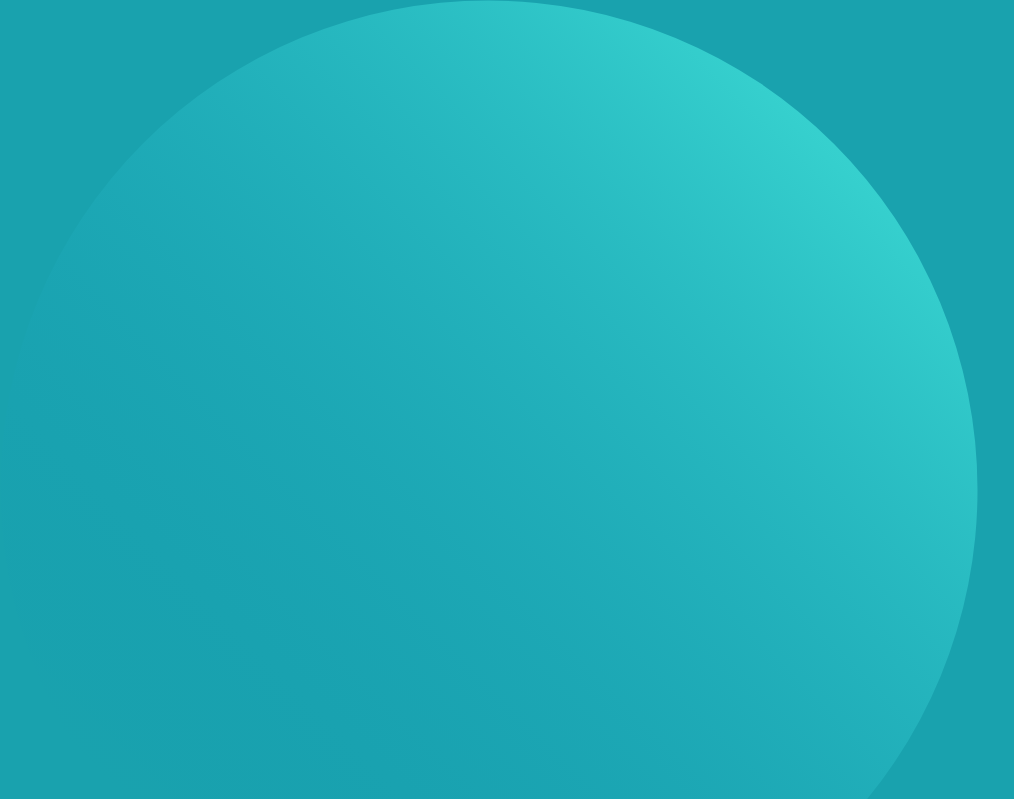
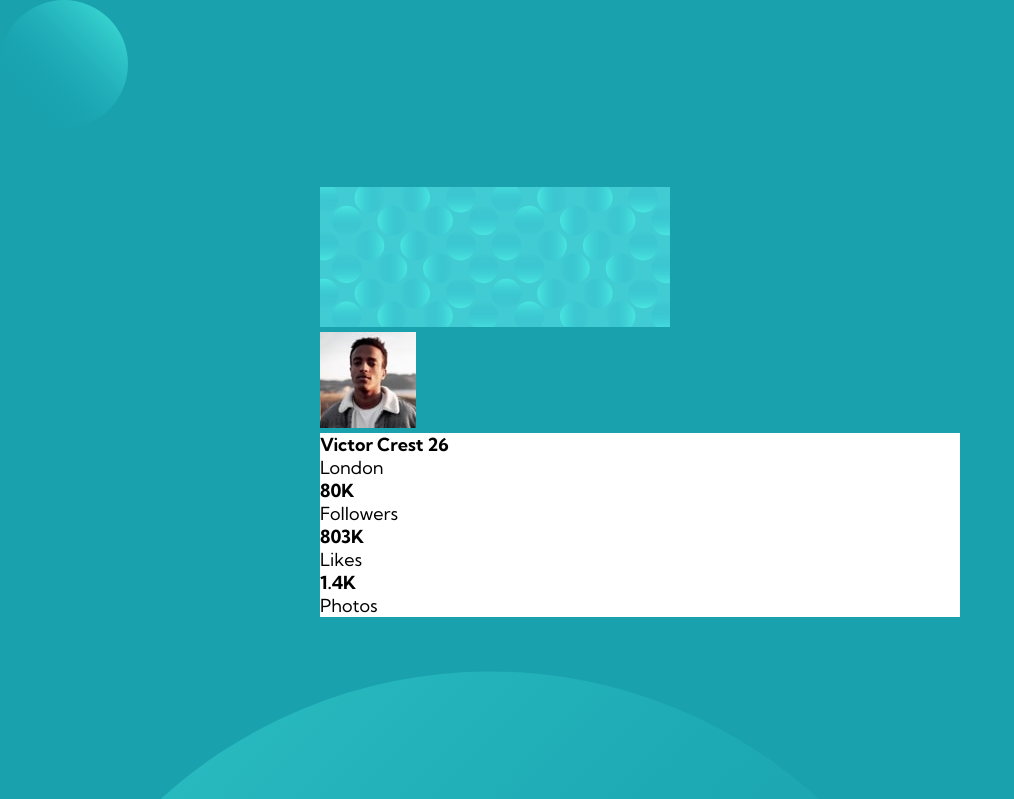
Before and after one commit to DavidCaffrey/profile-card-component-caffrey, a plain HTML site: page index.html in a window 1280 px wide. Shown: the top 799 px of the page, without its empty margins (0-1014 px from the left). Drawn offline with Linux system fonts and the light colour scheme.

Commit message:
add classes to styles

```diff
--- a/index.html
+++ b/index.html
@@ -14,10 +14,30 @@
 <body>
     <img src="images/bg-pattern-top.svg" alt="" class="bg-top" />
     <div class="card">
-        <img src="images/bg-pattern-card.svg" alt="" class="card-top" />
+        <section class="card-top-container">
+            <img src="images/bg-pattern-card.svg" alt="" class="card-top" />
+        </section>
         <img src="images/image-victor.jpg" alt="picture of victor" class="profile-img" />
+        <section class="card-bottom-container">
+            <h1 class="profile-name">
+                Victor Crest <span class="profile-age">26</span>
+            </h1>
+            <p class="profile-loc">London</p>
+            <section class="stats">
+                <h2 class="numbers">80K</h2>
+                <p class="stat-type">Followers</p>
+            </section>
+            <section class="stats">
+                <h2 class="numbers">803K</h2>
+                <p class="stat-type">Likes</p>
+            </section>
+            <section class="stats">
+                <h2 class="numbers">1.4K</h2>
+                <p class="stat-type">Photos</p>
+            </section>
+        </section>
     </div>
-    <img src="images/bg-pattern-bottom.svg" alt="" class="bg-bottom" /> Victor Crest 26 London 80K Followers 803K Likes 1.4K Photos
+    <img src="images/bg-pattern-bottom.svg" alt="" class="bg-bottom" />
     <div class="attribution">
         Challenge by
         <a href="https://www.frontendmentor.io?ref=challenge" target="_blank">Frontend Mentor</a
--- a/style.css
+++ b/style.css
@@ -21,6 +21,38 @@ body {
     background-color: var(--dark-cyan);
 }
 
+.bg-top {
+    width: 10%;
+}
+
+.card {
+    width: 50%;
+    border-radius: 20px;
+    margin: 3rem auto;
+}
+
+.card-top-container {}
+
+.card-top {}
+
+.profile-img {}
+
+.card-bottom-container {
+    background-color: #fff;
+}
+
+.profile-name {}
+
+.profile-age {}
+
+.profile-loc {}
+
+.stats {}
+
+.numbers {}
+
+.stat-type {}
+
 .attribution {
     font-size: 11px;
     text-align: center;
```
